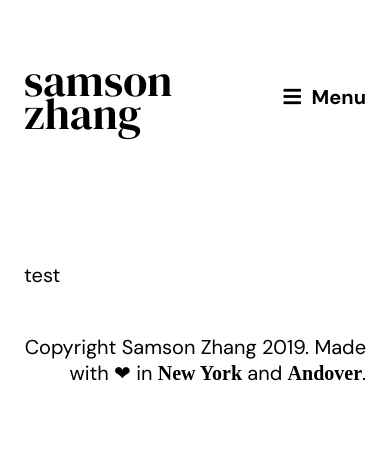
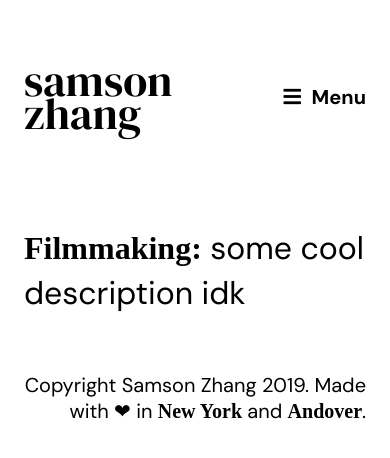
Before and after one commit to wwsalmon/portfolio, a Jekyll site: the page built from film.md, in a window 390 px wide. Shown: the top 458 px of the page. Built offline with Jekyll 4.4.1, drawn with Linux system fonts in a browser that asks for light colours; some web fonts are replaced.

Commit message:
Styling, Code Cleanup, Portfolio Pages. Close #19

```diff
--- /dev/null
+++ b/_layouts/portfolio.html
@@ -0,0 +1,7 @@
+---
+layout: default
+---
+
+<div class='portfolio-container'>
+    {{ content }}
+</div>
--- a/css/homecloud.scss
+++ b/css/homecloud.scss
@@ -5,8 +5,8 @@
     height: 600px;
     width: 100%;
 
-    circle{
-        display: none;
+    a{
+        fill: #0026FF;
     }
 
     .thing-label{
@@ -17,10 +17,6 @@
         font-family: 'DM Serif Text';
         transition: all 0.2s ease;
         user-select: none;
-
-        &.thing-skill{
-            fill: #0026FF;
-        }
 
         &.selected{
             font-size: 84px;
--- a/css/homeheader.scss
+++ b/css/homeheader.scss
@@ -12,6 +12,10 @@
 
 .home-header-spacer{
     height: 240px;
+
+    @media(max-width: 600px){
+        height: 194px;
+    }
 }
 
 .home-header .container{
--- a/css/style.scss
+++ b/css/style.scss
@@ -63,6 +63,21 @@ p, ul{
     }
 }
 
+@mixin hero-text{
+    font-size: 42px;
+    line-height: 1.4;
+
+    @media (max-width: 600px){
+        font-size: 32px;
+    }
+}
+
+@mixin bold-serif{
+    b, strong{
+        font-family: 'DM Serif Text';
+    }
+}
+
 .about-container{
 
     .divider{
@@ -81,13 +96,14 @@ p, ul{
 
         &.home-hero{
             margin-top: -4px;
-            font-size: 42px;
-            line-height: 1.4;
+            @include hero-text;
+
+            @media(max-width: 600px){
+                margin-bottom: 64px;
+            }
         }
 
-        b{
-            font-family: 'DM Serif Text';
-        }
+        @include bold-serif;
     }
 
     img{
@@ -118,3 +134,10 @@ p.home-links{
         }
     }
 }
+
+.portfolio-container{
+    p:first-of-type{
+        @include hero-text;
+        @include bold-serif;
+    }
+}
--- a/film.md
+++ b/film.md
@@ -1,6 +1,6 @@
 ---
 title: Filmmaking
-layout: default
+layout: portfolio
 ---
 
-test
+**Filmmaking:** some cool description idk
--- a/js/homecloud.js
+++ b/js/homecloud.js
@@ -1,6 +1,6 @@
 nodes = [
     { "id": "Filmmaking", "url": "/film" },
-    { "id": "Testing", "url": "/photo" },
+    { "id": "Photography", "url": "/photo" },
     { "id": "Motion Graphics", "url": "/film" },
     { "id": "Graphic Design", "url": "/projects" },
     { "id": "Web Dev" },
@@ -37,10 +37,6 @@ function ticked(){
     u.enter()
         .append('text')
         .classed('thing-label',true)
-        .classed('thing-skill',function(d){
-            if (d.url) return true;
-            return false;
-        })
         .attr('id', function(d){
             return d.id;
         })
```
Also changed, not shown: photo.md (+1 -1 lines), projects.md (added, +5 -0 lines).
